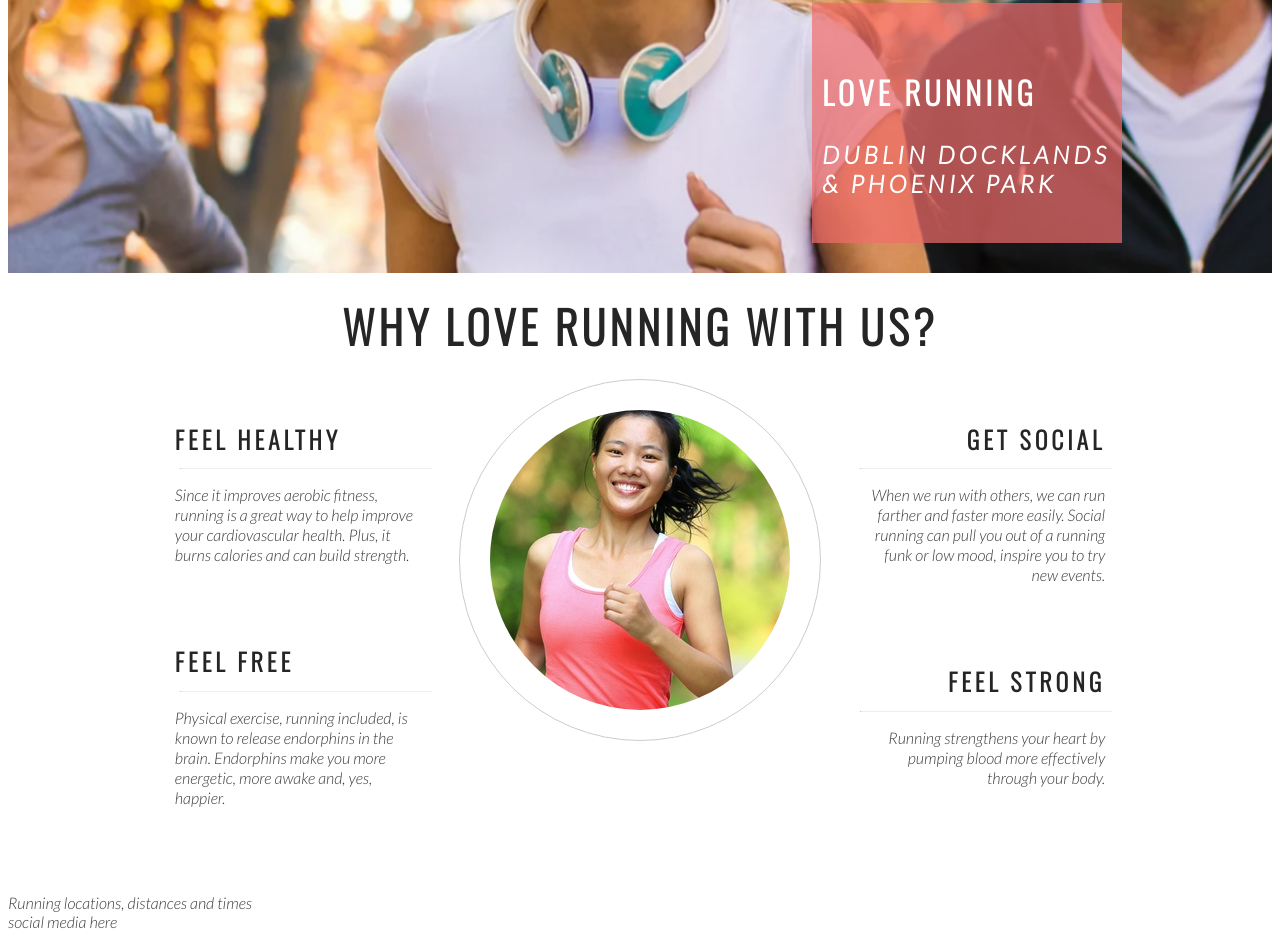
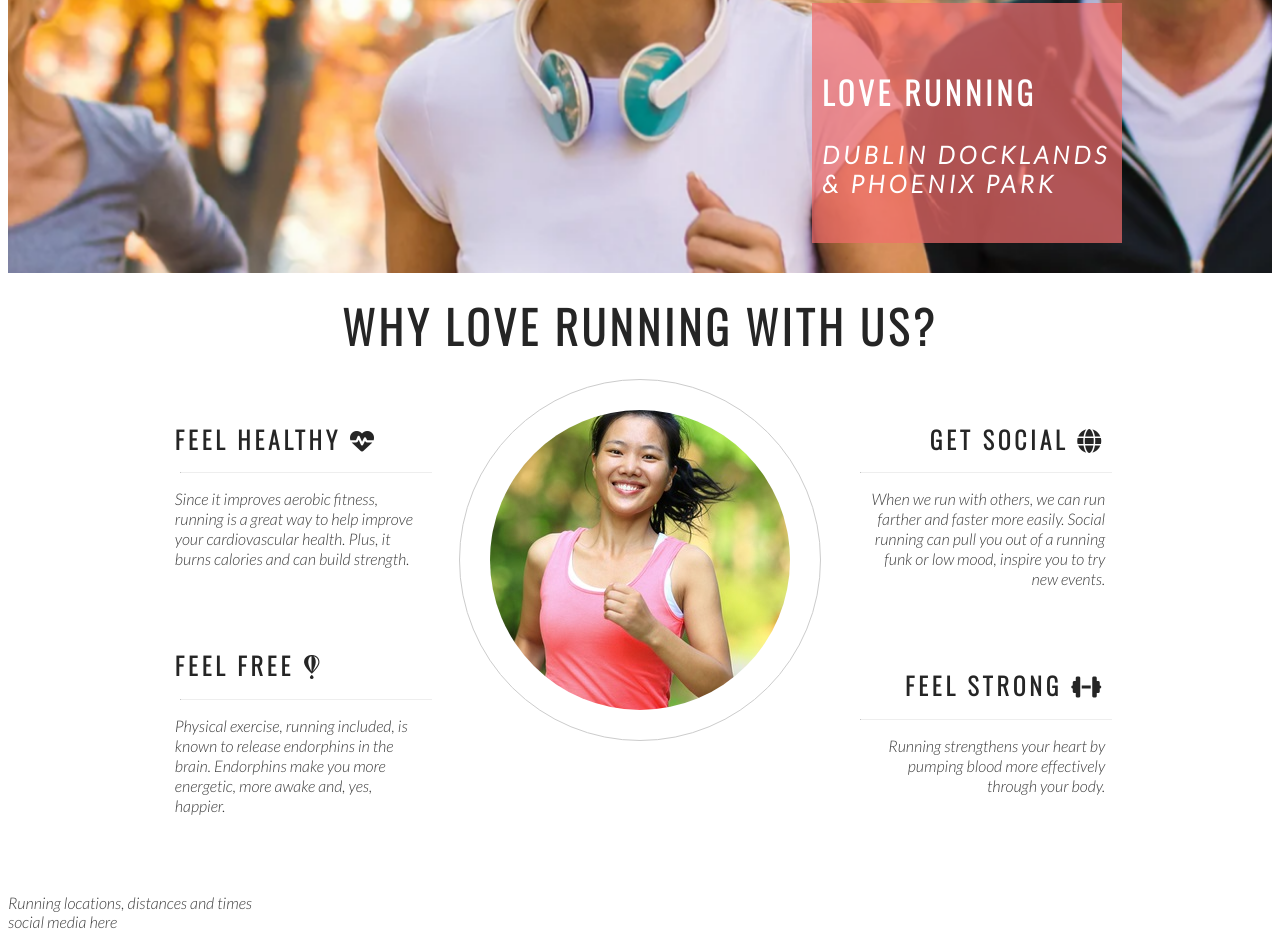
Before and after one commit to jjanczynska/love-running, a plain HTML site: page index.html in a window 1280 px wide. Shown: the part 480-1419 px from the top of the page. Drawn offline with nearby package versions, Linux system fonts and the light colour scheme.

Commit message:
Add font awesome icons to club ethos section

```diff
--- a/index.html
+++ b/index.html
@@ -45,14 +45,14 @@
         <h2 id="welcome">Why Love Running With Us?</h2>
         <div id="left-about">
             <div class="left-about-heading">
-                <h2>Feel Healthy</h2>
+                <h2>Feel Healthy </i><i class="fa-solid fa-heart-pulse"></i></h2>
                 <hr>
                 <p> Since it improves aerobic fitness, running is a great way to help improve your cardiovascular health.
                     Plus, it burns calories and can build strength.
                 </p>
             </div>
             <div class="left-about-heading">
-                <h2>Feel Free</h2>
+                <h2>Feel Free <i class="fa-brands fa-fly"></i></h2>
                 <hr>
                 <p> Physical exercise, running included, is known to release endorphins in the brain.
                     Endorphins make you more energetic, more awake and, yes, happier.
@@ -61,7 +61,7 @@
         </div>
         <div id="right-about">
             <div class="right-about-heading">
-                <h2>Get Social</h2>
+                <h2>Get Social  <i class="fa-solid fa-globe"></i></h2>
                 <hr>
                 <p>
                     When we run with others, we can run farther and faster more easily.
@@ -69,7 +69,7 @@
                 </p>
             </div>
             <div class="right-about-heading">
-                <h2>Feel Strong</h2>
+                <h2>Feel Strong <i class="fa-solid fa-dumbbell"></i> </h2>
                 <hr>
                 <p>
                     Running strengthens your heart by pumping blood more effectively through your body.
@@ -89,6 +89,8 @@
     <footer>
         social media here
     </footer>
+    <!--font awesome-->
+    <script src="https://kit.fontawesome.com/113031ad3e.js" crossorigin="anonymous"></script>
 
 </body>
 
```
